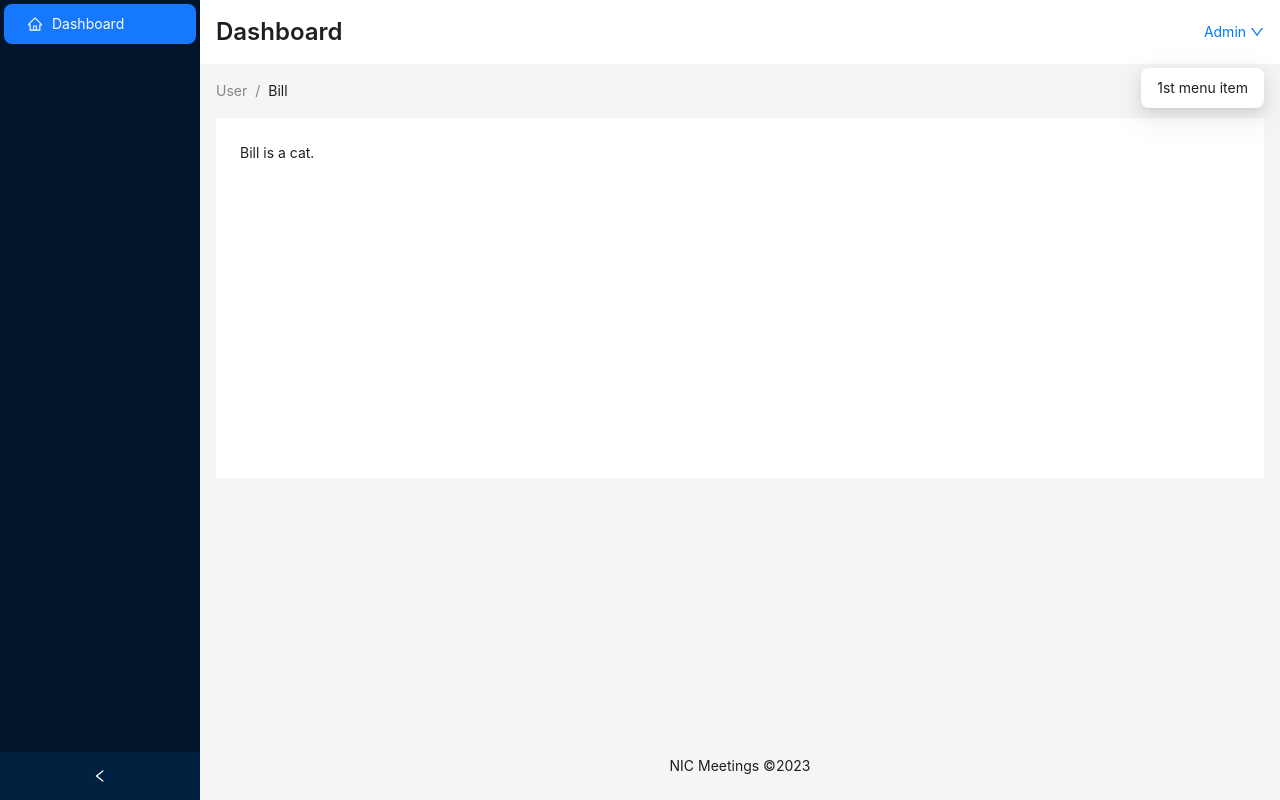
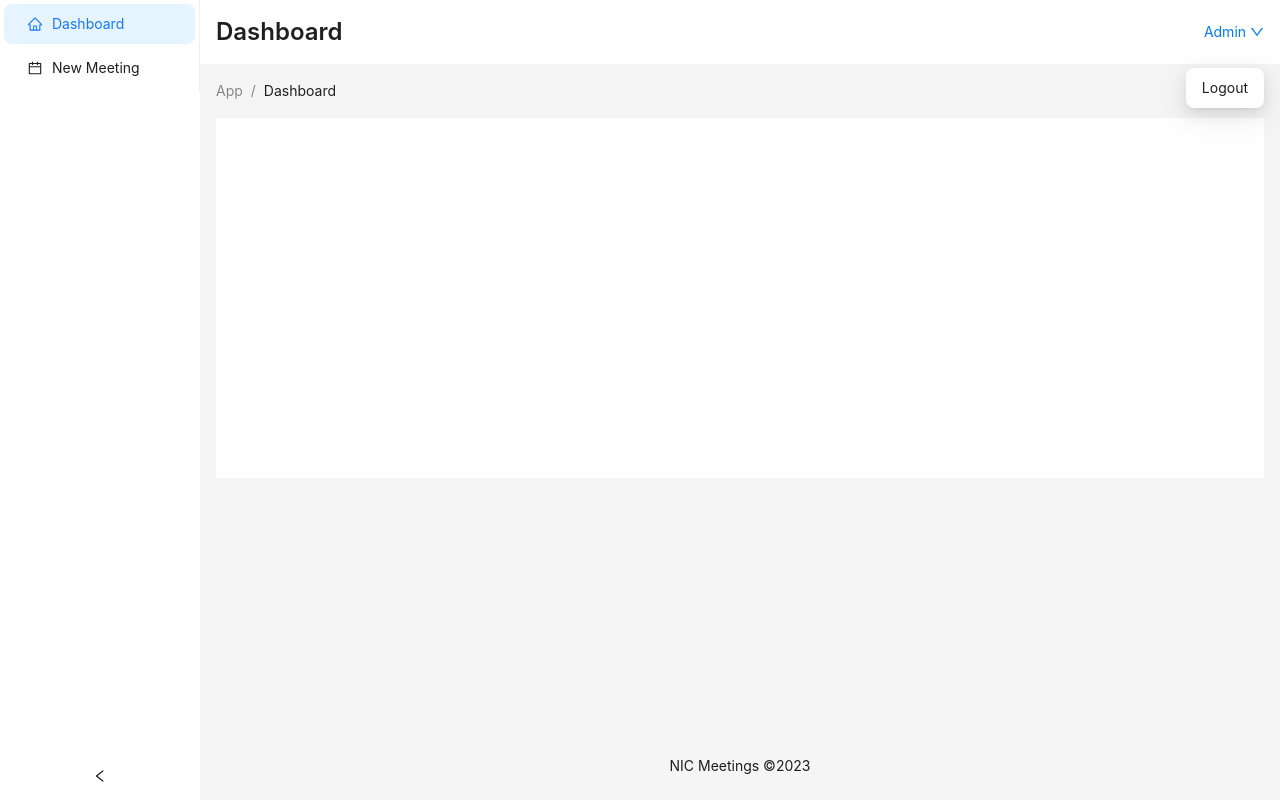
Before and after one commit to jestrux/meetings-app, a React (Vite) app: page / in a window 1280 px wide. Both pictures are taken after a click on the link "Admin". Built offline with nearby package versions, Linux system fonts and the light colour scheme.

Commit message:
Setup new meeting flow

```diff
--- /dev/null
+++ b/src/MainApp/AppLayout.jsx
@@ -0,0 +1,111 @@
+import { useState } from "react";
+import {
+	HomeOutlined,
+	CalendarOutlined,
+	DownOutlined,
+} from "@ant-design/icons";
+import { Layout, Menu, Typography, theme, Dropdown, Row, Col } from "antd";
+
+const { Header, Content, Footer, Sider } = Layout;
+const { Title } = Typography;
+
+function getItem(label, icon, children) {
+	return {
+		key: label,
+		icon,
+		children,
+		label,
+	};
+}
+
+const AppLayout = ({ children, onChangePage, currentPage }) => {
+	const {
+		token: { colorBgContainer },
+	} = theme.useToken();
+
+	const [collapsed, setCollapsed] = useState(false);
+
+	return (
+		<Layout
+			style={{
+				minHeight: "100vh",
+			}}
+		>
+			<Sider
+				theme="light"
+				collapsible
+				collapsed={collapsed}
+				onCollapse={(value) => setCollapsed(value)}
+			>
+				<div className="demo-logo-vertical" />
+				<Menu
+					// theme="dark"
+					onClick={onChangePage}
+					defaultSelectedKeys={[currentPage]}
+					mode="inline"
+					items={[
+						getItem("Dashboard", <HomeOutlined />),
+						getItem("New Meeting", <CalendarOutlined />),
+					]}
+				/>
+			</Sider>
+			<Layout>
+				<Header
+					style={{
+						padding: 0,
+						background: colorBgContainer,
+					}}
+				>
+					<Row align="middle" className="px-3">
+						<Col flex="1 0 auto" className="column Blue">
+							<Title
+								level={3}
+								style={{
+									margin: 0,
+								}}
+							>
+								{currentPage}
+							</Title>
+						</Col>
+						<Col className="column">
+							<Dropdown
+								trigger={["click"]}
+								menu={{
+									items: [
+										{
+											label: <a href="#">Logout</a>,
+											key: "0",
+										},
+									],
+								}}
+							>
+								<a onClick={(e) => e.preventDefault()}>
+									<div className="d-flex align-items-center">
+										<span>Admin</span>&nbsp;
+										<DownOutlined />
+									</div>
+								</a>
+							</Dropdown>
+						</Col>
+					</Row>
+				</Header>
+				<Content
+					style={{
+						margin: "0 16px",
+					}}
+				>
+					{children}
+				</Content>
+				<Footer
+					style={{
+						textAlign: "center",
+					}}
+				>
+					NIC Meetings ©2023
+				</Footer>
+			</Layout>
+		</Layout>
+	);
+};
+
+export default AppLayout;
--- a/src/MainApp/index.jsx
+++ b/src/MainApp/index.jsx
@@ -1,119 +1,25 @@
 import { useState } from "react";
-import { HomeOutlined, DownOutlined } from "@ant-design/icons";
-import {
-	Layout,
-	Menu,
-	Typography,
-	theme,
-	Dropdown,
-	Space,
-	Row,
-	Col,
-} from "antd";
+import AppLayout from "./AppLayout";
 import Dashboard from "./pages/Dashboard";
-
-const { Header, Content, Footer, Sider } = Layout;
-const { Title } = Typography;
-
-function getItem(label, key, icon, children) {
-	return {
-		key,
-		icon,
-		children,
-		label,
-	};
-}
+import NewMeeting from "./pages/NewMeeting";
 
 const App = () => {
-	const {
-		token: { colorBgContainer },
-	} = theme.useToken();
-
-	const [collapsed, setCollapsed] = useState(false);
+	const [currentPage, setCurrentPage] = useState("Dashboard");
+	const handleChangePage = (e) => {
+		setCurrentPage(e.key);
+	};
 
 	return (
-		<Layout
+		<AppLayout
+			currentPage={currentPage}
+			onChangePage={handleChangePage}
 			style={{
 				minHeight: "100vh",
 			}}
 		>
-			<Sider
-				collapsible
-				collapsed={collapsed}
-				onCollapse={(value) => setCollapsed(value)}
-			>
-				<div className="demo-logo-vertical" />
-				<Menu
-					theme="dark"
-					defaultSelectedKeys={["1"]}
-					mode="inline"
-					items={[getItem("Dashboard", "1", <HomeOutlined />)]}
-				/>
-			</Sider>
-			<Layout>
-				<Header
-					style={{
-						padding: 0,
-						background: colorBgContainer,
-					}}
-				>
-					<Row align="middle" className="px-3">
-						<Col flex="1 0 auto" className="column Blue">
-							<Title
-								level={3}
-								style={{
-									margin: 0,
-								}}
-							>
-								Dashboard
-							</Title>
-						</Col>
-						<Col className="column">
-							<Dropdown
-								trigger={["click"]}
-								menu={{
-									items: [
-										{
-											label: (
-												<a
-													target="_blank"
-													rel="noopener noreferrer"
-													href="https://www.antgroup.com"
-												>
-													1st menu item
-												</a>
-											),
-											key: "0",
-										},
-									],
-								}}
-							>
-								<a onClick={(e) => e.preventDefault()}>
-									<div className="d-flex align-items-center">
-										<span>Admin</span>&nbsp;
-										<DownOutlined />
-									</div>
-								</a>
-							</Dropdown>
-						</Col>
-					</Row>
-				</Header>
-				<Content
-					style={{
-						margin: "0 16px",
-					}}
-				>
-					<Dashboard />
-				</Content>
-				<Footer
-					style={{
-						textAlign: "center",
-					}}
-				>
-					NIC Meetings ©2023
-				</Footer>
-			</Layout>
-		</Layout>
+			{currentPage == "Dashboard" && <Dashboard />}
+			{currentPage == "New Meeting" && <NewMeeting />}
+		</AppLayout>
 	);
 };
 
--- a/src/MainApp/pages/Dashboard.jsx
+++ b/src/MainApp/pages/Dashboard.jsx
@@ -11,7 +11,7 @@ const Dashboard = () => {
 				style={{
 					margin: "16px 0",
 				}}
-				items={[{ title: "User" }, { title: "Bill" }]}
+				items={[{ title: "App" }, { title: "Dashboard" }]}
 			/>
 
 			<div
@@ -20,9 +20,7 @@ const Dashboard = () => {
 					minHeight: 360,
 					background: colorBgContainer,
 				}}
-			>
-				Bill is a cat.
-			</div>
+			></div>
 		</>
 	);
 };
--- /dev/null
+++ b/src/MainApp/pages/NewMeeting/Attendees.jsx
@@ -0,0 +1,77 @@
+import { useEffect, useState } from "react";
+import {
+	Avatar,
+	List,
+	Skeleton,
+	Space,
+	Divider,
+	Input,
+	Typography,
+} from "antd";
+const { Title } = Typography;
+const { Search } = Input;
+
+const fakeDataUrl = `https://randomuser.me/api/?results=3&inc=name,email,picture&noinfo`;
+
+const Attendees = () => {
+	const [loading, setLoading] = useState(true);
+	const [list, setList] = useState([]);
+	useEffect(() => {
+		fetch(fakeDataUrl)
+			.then((res) => res.json())
+			.then((res) => {
+				setLoading(false);
+				setList(res.results);
+			});
+	}, []);
+
+	return (
+		<div>
+			<div className="pt-4 px-4">
+				<Title level={4}>Meeting attendees</Title>
+				<List
+					loading={loading}
+					itemLayout="horizontal"
+					dataSource={list}
+					renderItem={(item) => (
+						<List.Item>
+							<Skeleton
+								avatar
+								title={false}
+								loading={item.loading}
+								active
+							>
+								<List.Item.Meta
+									avatar={<Avatar src={item.picture.large} />}
+									title={
+										<a href="https://ant.design">
+											{item.name?.first} {item.name?.last}
+										</a>
+									}
+									description={item.email}
+								/>
+								{/* <div>content</div> */}
+							</Skeleton>
+						</List.Item>
+					)}
+				/>
+			</div>
+
+			<Divider />
+
+			<div className="pb-3 px-3">
+				<Title level={4}>New attendee</Title>
+
+				<Space.Compact style={{ width: "100%" }}>
+					<Search
+						placeholder="Enter attendee name"
+						size="large"
+						enterButton="Add"
+						loading
+					/>
+				</Space.Compact>
+			</div>
+		</div>
+	);
+};
+export default Attendees;
--- /dev/null
+++ b/src/MainApp/pages/NewMeeting/index.jsx
@@ -0,0 +1,36 @@
+import { Breadcrumb, theme, Row, Col } from "antd";
+import Attendees from "./Attendees";
+
+const NewMeeting = () => {
+	const {
+		token: { colorBgContainer },
+	} = theme.useToken();
+
+	return (
+		<>
+			<Breadcrumb
+				style={{
+					margin: "16px 0",
+				}}
+				items={[{ title: "App" }, { title: "New Meeting" }]}
+			/>
+
+			<div
+				style={{
+					padding: 24,
+					minHeight: 360,
+					background: colorBgContainer,
+				}}
+			>
+				<Row>
+					<Col className="border rounded-lg" span={12}>
+						<Attendees />
+					</Col>
+					<Col></Col>
+				</Row>
+			</div>
+		</>
+	);
+};
+
+export default NewMeeting;
```
Also changed, not shown: .eslintrc.cjs.
